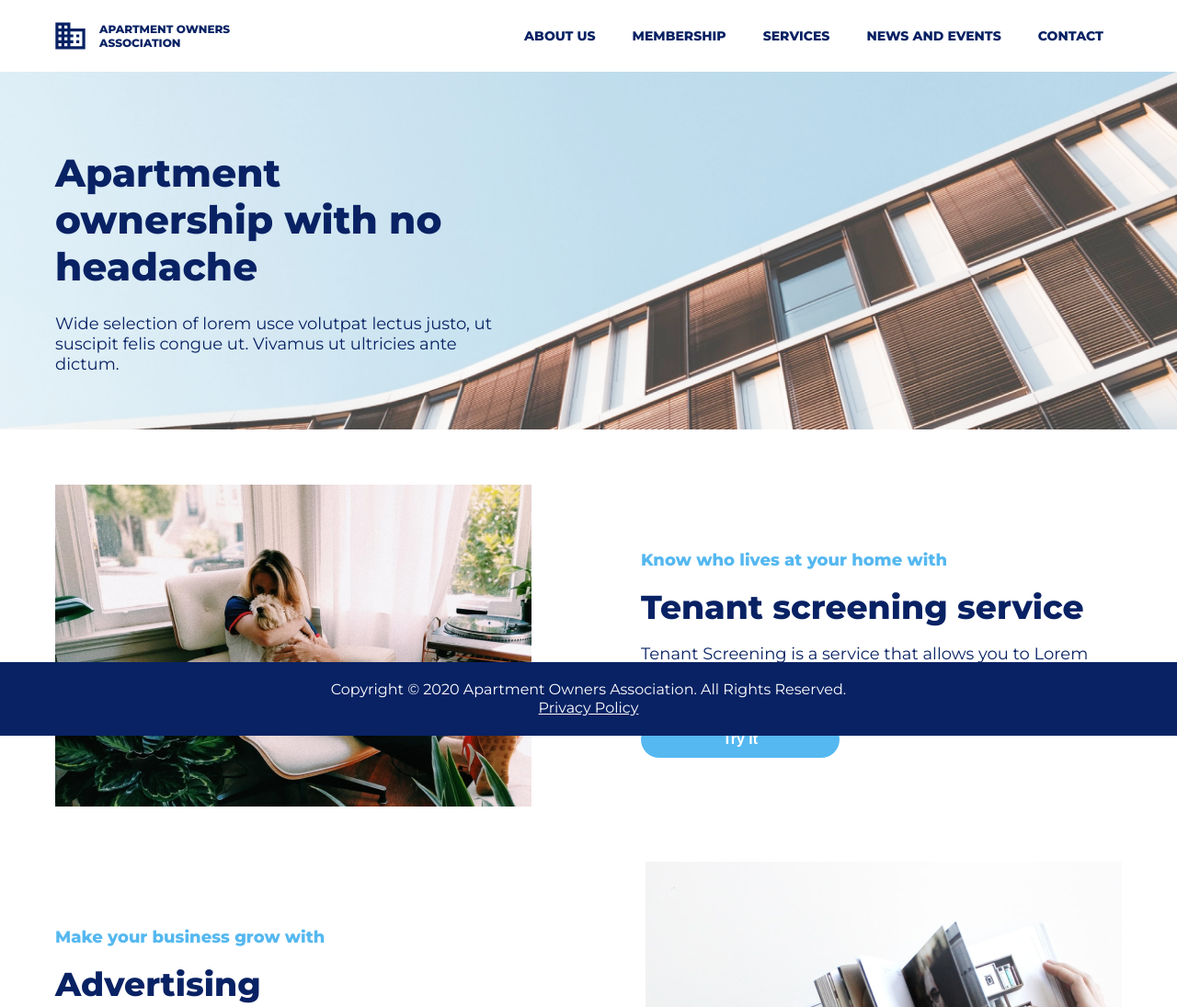
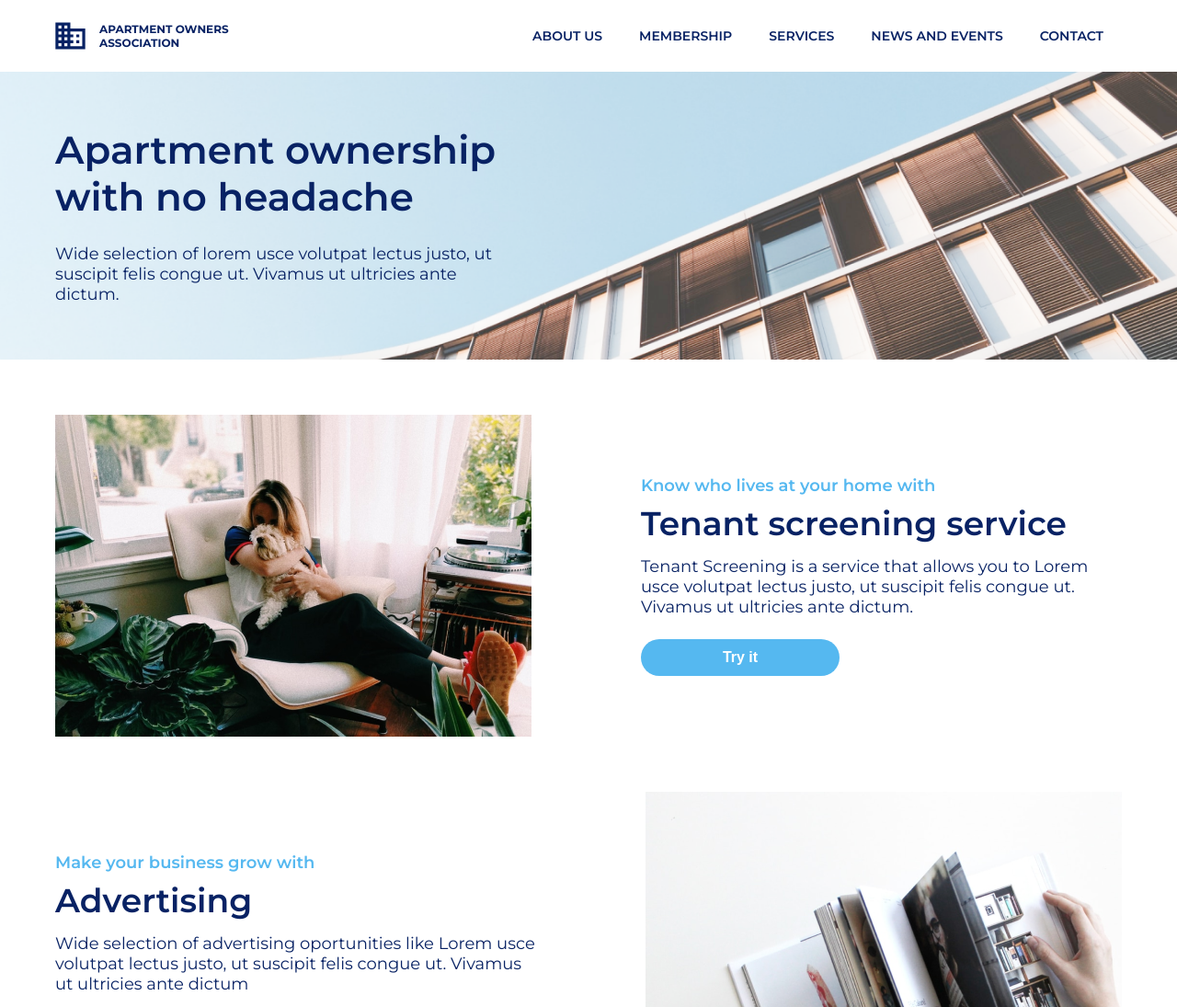
Before and after one commit to tyshchenkodv/frontAssesment, a plain HTML site: page index.html in a window 1280 px wide. Shown: the top 1095 px of the page at 92% size. Drawn offline with Linux system fonts and the light colour scheme.

Commit message:
fix: fixes after review

```diff
--- a/index.html
+++ b/index.html
@@ -1,19 +1,20 @@
 <!DOCTYPE html>
-<html>
+<html lang="en">
     <head>
+        <title>Front assessment</title>
         <meta name="viewport" content="width=device-width, initial-scale=1">
-        <link href="https://fonts.googleapis.com/css?family=Montserrat:400,500,800" rel="stylesheet">
+        <link href="https://fonts.googleapis.com/css?family=Montserrat:400,500,600,700" rel="stylesheet">
         <link href="./styles/style.css" rel="stylesheet">
         <script type="text/javascript" src="./js/changeIcon.js" defer></script>
         <script type="text/javascript" src="./js/pagination.js" defer></script>
     </head>
     <body>
         <div class="page">
-            <header>
+            <header class="header">
                 <div class="logo">
-                    <a href="index.html">
-                        <img src="./svg/logo.svg" alt="Logo"/>
-                        <p>Apartment Owners Association</p>
+                    <a href="index.html" class="logo-link">
+                        <img src="./svg/logo.svg" alt="Logo" width="33px" height="30px"/>
+                        <p class="logo-text">Apartment Owners Association</p>
                     </a>
                 </div>
                 <div class="navigation" id="navButtons">
@@ -31,20 +32,18 @@
             </header>
             <section class="hero">
                 <div class="container">
-                <span>
-                    <h1>Apartment ownership with no headache</h1>
-                    <sub>Wide selection of lorem usce volutpat lectus justo, ut suscipit felis congue ut. Vivamus ut ultricies ante dictum. </sub>
-                </span>
+                    <h1 class="hero-text hero-text-width">Apartment ownership with no headache</h1>
+                    <p class="sub-text hero-text-width">Wide selection of lorem usce volutpat lectus justo, ut suscipit felis congue ut. Vivamus ut ultricies ante dictum. </p>
                 </div>
             </section>
             <section class="content">
                 <div class="container">
                     <img src="images/Rectangle1.png"  alt="Tenant screening service"/>
                     <div class="contentText">
-                        <div><h3>Know who lives at your home with</h3></div>
-                        <div><h2>Tenant screening service</h2></div>
-                        <div><p>Tenant Screening is a service that allows you to Lorem usce volutpat lectus justo, ut suscipit felis congue ut. Vivamus ut ultricies ante dictum.</p></div>
-                        <button>Try it</button>
+                        <h3>Know who lives at your home with</h3>
+                        <h2>Tenant screening service</h2>
+                        <p>Tenant Screening is a service that allows you to Lorem usce volutpat lectus justo, ut suscipit felis congue ut. Vivamus ut ultricies ante dictum.</p>
+                        <button class="primary-button">Try it</button>
                     </div>
                 </div>
             </section>
@@ -52,10 +51,10 @@
                 <div class="container">
                     <img src="images/Rectangle2.png"  alt="Tenant screening service"/>
                     <div class="contentText">
-                        <div><h3>Make your business grow with</h3></div>
-                        <div><h2>Advertising </h2></div>
-                        <div><p>Wide selection of advertising oportunities like Lorem usce volutpat lectus justo, ut suscipit felis congue ut. Vivamus ut ultricies ante dictum</p></div>
-                        <button>Learn more</button>
+                        <h3>Make your business grow with</h3>
+                        <h2>Advertising </h2>
+                        <p>Wide selection of advertising oportunities like Lorem usce volutpat lectus justo, ut suscipit felis congue ut. Vivamus ut ultricies ante dictum</p>
+                        <button class="primary-button">Learn more</button>
                     </div>
                 </div>
             </section>
@@ -161,7 +160,7 @@
             </section>
         </div>
         <footer>
-            <p>Copyright © 2020 Apartment Owners Association. All Rights Reserved. <br/><a href="#policy">Privacy Policy</a></p>
+            <p class="footer-text">Copyright © 2020 Apartment Owners Association. All Rights Reserved. <br/><a href="#policy" class="footer-link">Privacy Policy</a></p>
         </footer>
     </body>
 </html>
--- a/styles/style.css
+++ b/styles/style.css
@@ -5,25 +5,45 @@ html, body {
 body {
     margin: 0;
     font-family: 'Montserrat', serif;
-    color: #082264;
 }
 
 h1 {
-    font-style: normal;
     font-weight: 600;
     font-size: 42px;
     line-height: 51px;
-    margin: 25px 0;
+    color: #082264;
+    margin: 0;
 }
 
-sub {
-    font-style: normal;
-    font-weight: normal;
+h2 {
+    font-weight: 600;
+    font-size: 36px;
+    line-height: 44px;
+    color: #082264;
+    margin: 0;
+}
+
+h3 {
+    font-weight: 600;
+    font-size: 18px;
+    line-height: 22px;
+    color: #55B8F0;
+    margin: 0;
+}
+
+p {
+    font-size: 18px;
+    line-height: 22px;
+    color: #082264;
+    margin: 0;
+}
+
+.sub-text {
     font-size: 18px;
     line-height: 22px;
 }
 
-header {
+.header {
     display: flex;
     align-items: center;
     justify-content: space-between;
@@ -31,25 +51,20 @@ header {
     margin: auto;
 }
 
-.logo a {
+.logo-link {
     display: flex;
     flex-direction: row;
     align-items: center;
     text-decoration: none;
 }
 
-.logo img {
-    width: 33px;
-    height: 30px;
-}
-
-.logo p {
+.logo-text {
     max-width: 145px;
     margin-left: 15px;
+    font-weight: bold;
     font-size: 12px;
+    line-height: 15px;
     text-transform: uppercase;
-    color: #082264;
-    font-weight: 700;
 }
 
 .navigation {
@@ -102,6 +117,39 @@ header {
     transform: rotate(45deg) translate(-4px, -4px);
 }
 
+.contentText {
+    max-width: 523px;
+}
+
+.contentText h3 {
+    margin-bottom: 8px;
+}
+
+.contentText h2 {
+    margin-bottom: 14px;
+}
+
+.contentText p {
+    margin-bottom: 24px;
+}
+
+.primary-button {
+    cursor: pointer;
+    width: 216px;
+    height: 40px;
+    color: white;
+    border: none;
+    border-radius: 30px;
+    background-color: #55B8F0;
+    font-weight: 600;
+    font-size: 16px;
+    line-height: 20px;
+}
+
+.primary-button:hover {
+    background-color: #00a0ff;
+}
+
 @media screen and (max-width: 1160px) {
     header {
         flex-flow: row wrap;
@@ -136,6 +184,9 @@ header {
     .navigation.responsive a:not(:last-child) {
         border-bottom: 1px #EEF9FF;
     }
+    .contentText {
+        padding-top: 25px;
+    }
 }
 
 section {
@@ -148,14 +199,22 @@ section {
     background-size: cover;
     margin: 0;
     padding: 60px 0;
+    width: 100%;
 }
 
-.hero span {
+.hero .container {
     display: flex;
     justify-content: flex-start;
     flex-direction: column;
     width: 100%;
+}
+
+.hero-text-width {
     max-width: 480px;
+}
+
+.hero-text {
+    margin-bottom: 25px;
 }
 
 .container {
@@ -174,32 +233,21 @@ section {
         justify-content: center;
     }
 
-    .container span {
+    .container .hero-text-width {
         margin-left: 20px;
         margin-right: 20px;
     }
-}
 
-footer {
-    position: sticky;
-    bottom: 0;
-    padding: 20px;
-    background-color: #082264;
-    display: flex;
-    justify-content: center;
-    align-items: center;
-    text-align: center;
-    font-size: 16px;
-    line-height: 20px;
-}
+    .hero .container {
+        display: flex;
+        align-items: center;
+        flex-direction: column;
+        width: 100%;
+    }
 
-footer p {
-    color: white;
-    margin: 0;
-}
-
-footer p a {
-    color: white;
+    .logo-link {
+        padding-left: 20px;
+    }
 }
 
 .content .container {
@@ -221,47 +269,6 @@ footer p a {
     max-height: 350px;
 }
 
-.contentText {
-    max-width: 523px;
-}
-
-.contentText h3 {
-    font-style: normal;
-    font-weight: 600;
-    font-size: 18px;
-    line-height: 22px;
-    color: #55B8F0;
-}
-
-.contentText h2 {
-    margin: 0;
-    font-style: normal;
-    font-weight: 600;
-    font-size: 36px;
-    line-height: 44px;
-    color: #082264;
-}
-
-.contentText p {
-    font-style: normal;
-    font-weight: normal;
-    font-size: 18px;
-    line-height: 22px;
-    color: #082264;
-}
-
-.contentText button {
-    width: 216px;
-    height: 40px;
-    color: white;
-    border: none;
-    border-radius: 30px;
-    background-color: #55B8F0;
-    font-weight: 600;
-    font-size: 16px;
-    line-height: 20px;
-}
-
 @media screen and (max-width: 1160px) {
     .content .container {
         width: 100%;
@@ -277,7 +284,8 @@ table {
     width: 100%;
     border-spacing: 0;
     border: 1px solid #D9D9E8;
-    border-radius: 4px 4px 0px 0px;
+    border-radius: 4px 4px 0 0;
+    color: #082264;
 }
 
 tr th,
@@ -357,7 +365,6 @@ only screen and (max-width: 760px),
         width: 30%;
         height: 100%;
         padding-right: 10px;
-        white-space: nowrap;
         border-right: 1px solid #D9D9E8;
         background-color: #EEF9FF;
         font-weight: 600;
@@ -379,10 +386,6 @@ only screen and (max-width: 760px),
     td:nth-of-type(5):before { content: "State"; }
     td:nth-of-type(6):before { content: "Phone"; }
     td:nth-of-type(7):before { content: "Email"; }
-}
-
-tfoot * {
-    font-weight: normal;
 }
 
 .tfoot-total {
@@ -428,3 +431,24 @@ tfoot * {
     display: inline-block;
     margin: 0 15px;
 }
+
+footer {
+    bottom: 0;
+    padding: 20px;
+    background-color: #082264;
+    display: flex;
+    justify-content: center;
+    align-items: center;
+    text-align: center;
+    font-size: 16px;
+    line-height: 20px;
+}
+
+.footer-text {
+    color: white;
+    margin: 0;
+}
+
+.footer-link {
+    color: white;
+}
```
Lines whose indentation alone changed are shown as unchanged.
